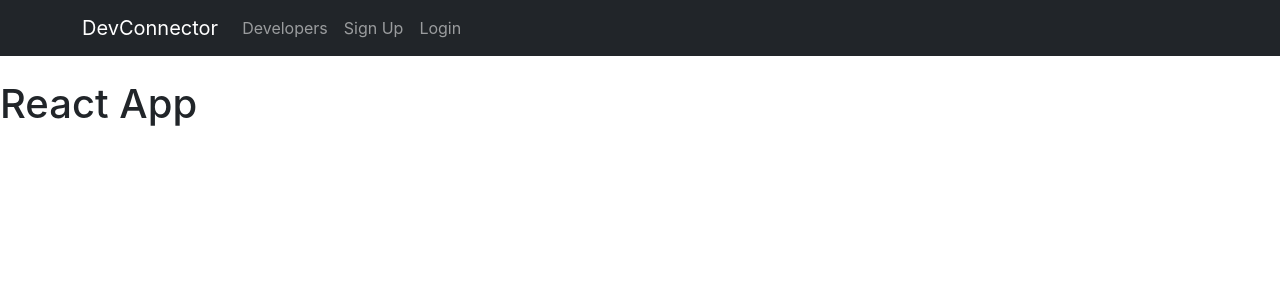
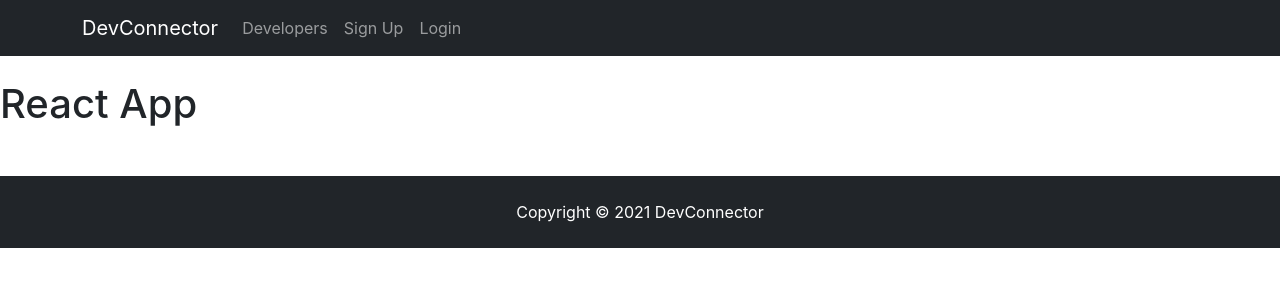
Before and after one commit to Karan05122000/devconnector-react, a React (Create React App) app: page /register in a window 1280 px wide. Shown: the top 300 px of the page. Built offline with nearby package versions, Linux system fonts and the light colour scheme.

Commit message:
footer class added

```diff
--- a/src/App.js
+++ b/src/App.js
@@ -1,10 +1,12 @@
 import './App.css';
 import Navbar from './components/layout/Navbar';
+import Footer from './components/layout/Footer';
 function App() {
   return (
     <div className='App'>
       <Navbar />
       <h1>React App</h1>
+      <Footer />
     </div>
   );
 }
--- /dev/null
+++ b/src/components/layout/Footer.js
@@ -0,0 +1,9 @@
+import React from 'react';
+
+export default () => {
+  return (
+    <footer className='bg-dark text-white mt-5 p-4 text-center'>
+      Copyright &copy; {new Date().getFullYear()} DevConnector
+    </footer>
+  );
+};
```
Also changed, not shown: 1 other file (tests, documents, lock files or other folders).
